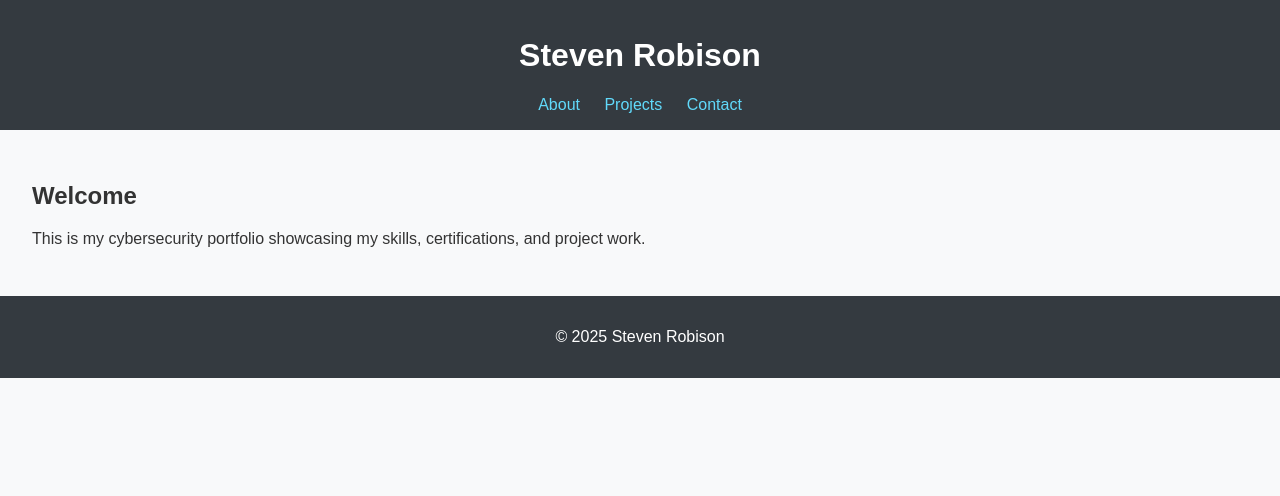
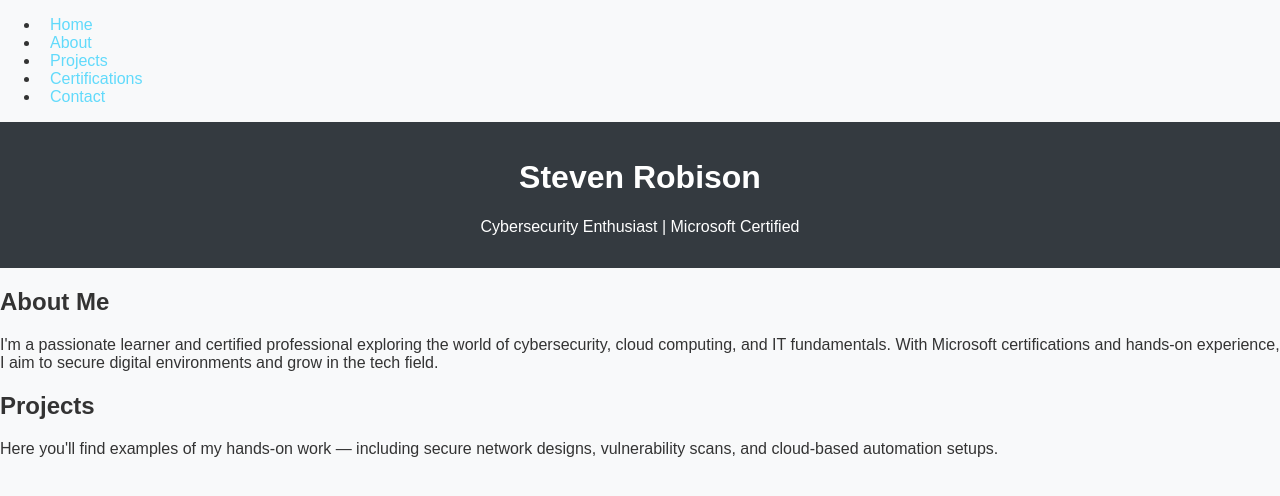
Before and after one commit to SaiyanSteve/sturdy-engine, a plain HTML site: page index.html in a window 1280 px wide. Drawn offline with Linux system fonts and the light colour scheme.

Commit message:
Update index.html

```diff
--- a/index.html
+++ b/index.html
@@ -1,28 +1,38 @@
 <!DOCTYPE html>
 <html lang="en">
 <head>
-    <meta charset="UTF-8">
-    <meta name="viewport" content="width=device-width, initial-scale=1.0">
-    <title>Steven Robison | Cyber Portfolio</title>
-    <link rel="stylesheet" href="assets/css/style.css">
+  <meta charset="UTF-8" />
+  <meta name="viewport" content="width=device-width, initial-scale=1.0" />
+  <title>Steven Robison | Cybersecurity Portfolio</title>
+  <link rel="stylesheet" href="assets/css/style.css" />
 </head>
 <body>
-    <header>
-        <h1>Steven Robison</h1>
-        <nav>
-            <a href="about.html">About</a>
-            <a href="projects.html">Projects</a>
-            <a href="contact.html">Contact</a>
-        </nav>
-    </header>
-    <main>
-        <section>
-            <h2>Welcome</h2>
-            <p>This is my cybersecurity portfolio showcasing my skills, certifications, and project work.</p>
-        </section>
-    </main>
-    <footer>
-        <p>&copy; 2025 Steven Robison</p>
-    </footer>
-</body>
-</html>
+
+  <!-- Navigation -->
+  <nav>
+    <ul>
+      <li><a href="#home">Home</a></li>
+      <li><a href="#about">About</a></li>
+      <li><a href="#projects">Projects</a></li>
+      <li><a href="#certifications">Certifications</a></li>
+      <li><a href="#contact">Contact</a></li>
+    </ul>
+  </nav>
+
+  <!-- Home Section -->
+  <header id="home">
+    <h1>Steven Robison</h1>
+    <p>Cybersecurity Enthusiast | Microsoft Certified</p>
+  </header>
+
+  <!-- About Section -->
+  <section id="about">
+    <h2>About Me</h2>
+    <p>I'm a passionate learner and certified professional exploring the world of cybersecurity, cloud computing, and IT fundamentals. With Microsoft certifications and hands-on experience, I aim to secure digital environments and grow in the tech field.</p>
+  </section>
+
+  <!-- Projects Section -->
+  <section id="projects">
+    <h2>Projects</h2>
+    <p>Here you'll find examples of my hands-on work — including secure network designs, vulnerability scans, and cloud-based automation setups.</p>
+  </section
```
